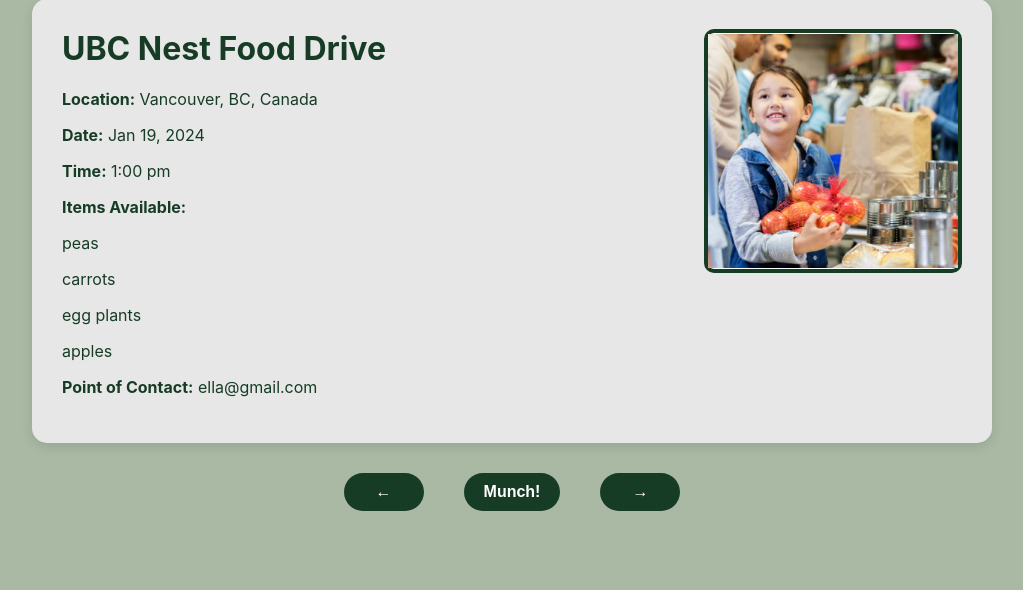
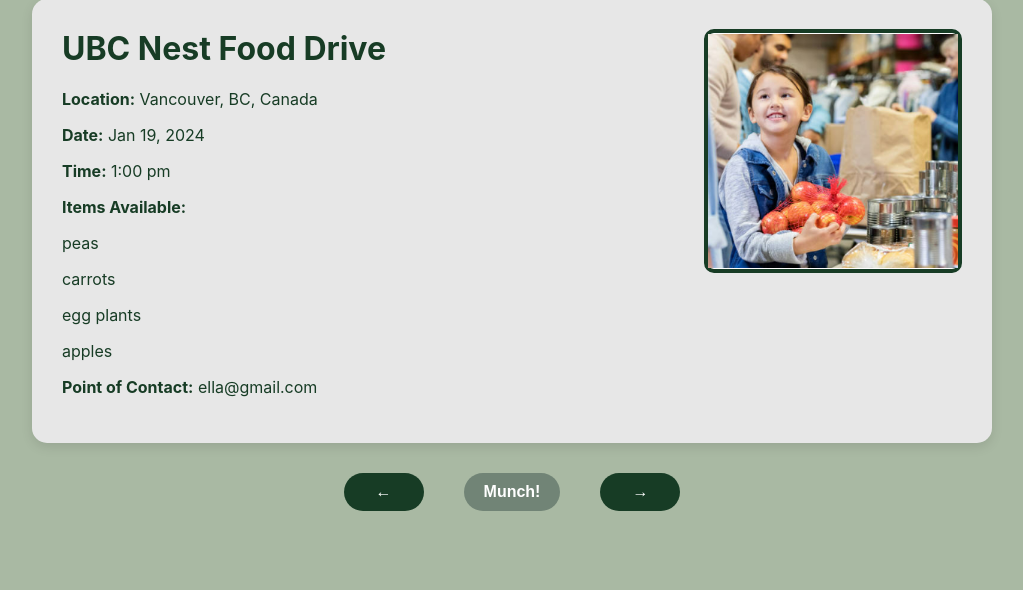
Before and after one commit to ekaweski/YouCode-404, a Flask app: page /recipient/2 in a window 1280 px wide, with the pointer over the restyled element. Shown: the part 101-691 px from the top of the page, without its empty margins (128-1151 px from the left). Run offline with Flask 3, Linux system fonts and the light colour scheme; data comes from the database, SQL or seed files in the repository; both versions use the stored data as it was after the commit.

Commit message:
the final countdown

```diff
--- a/static/home_recipient.css
+++ b/static/home_recipient.css
@@ -118,3 +118,6 @@ main {
   font-size: 1rem;
   min-width: 80px;
 }
+.munch-btn:hover, .next-btn:hover, .back-btn:hover {
+  background-color: #718476;
+}
```
Also changed, not shown: instance/data.db.
